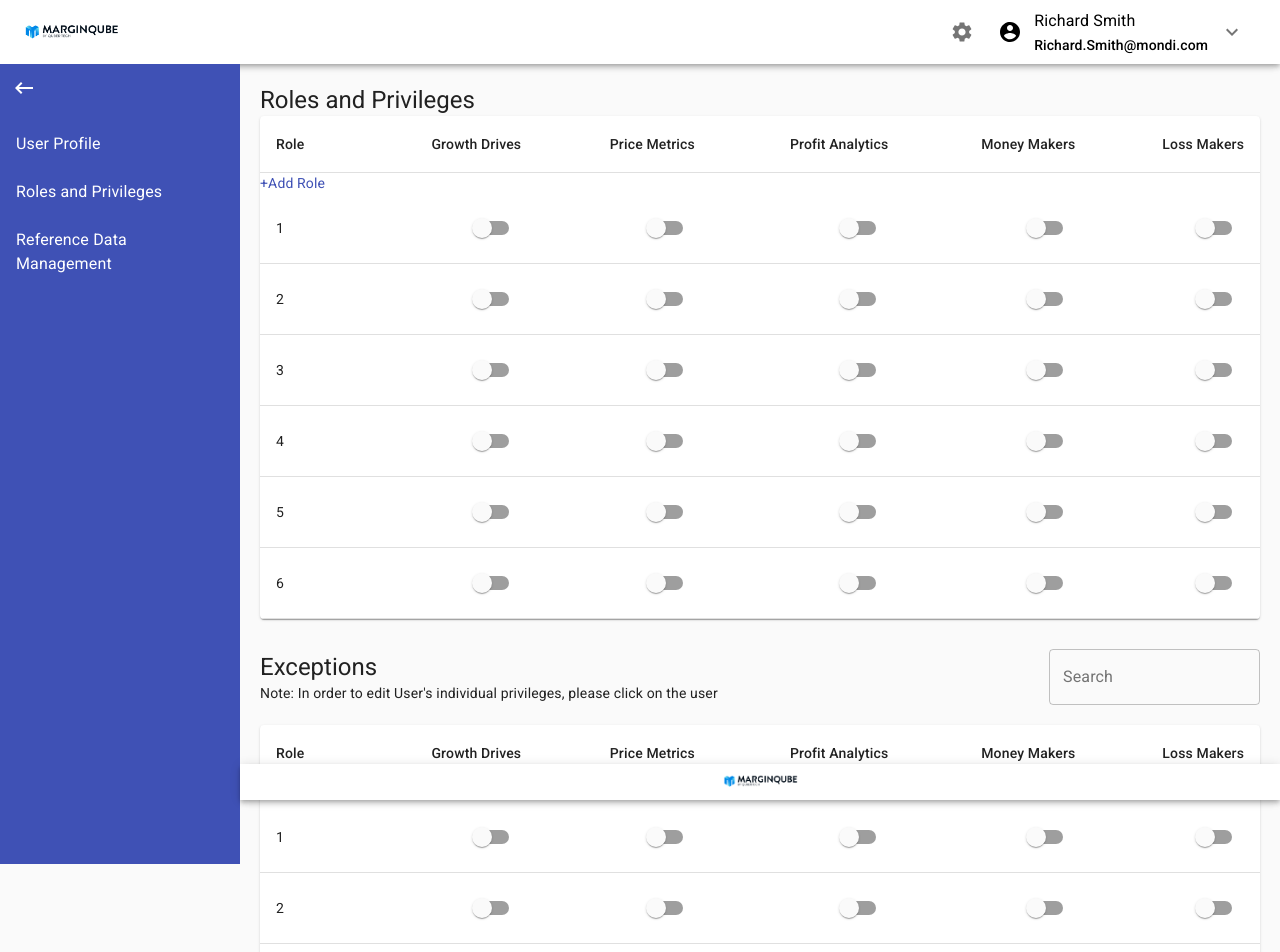
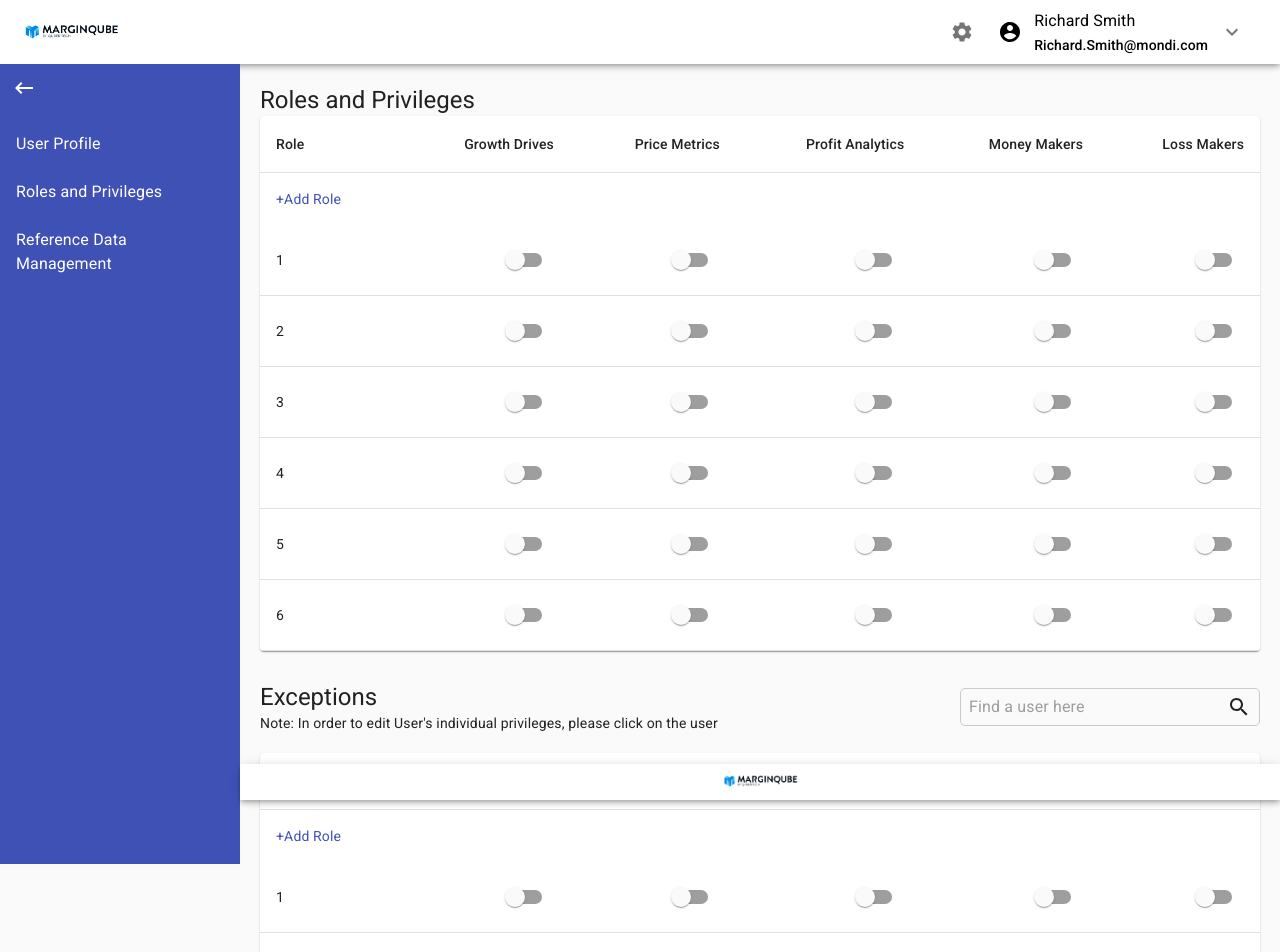
Before and after one commit to mominahmed23/quber, a React (Create React App) app: page / in a window 1280 px wide. Shown: the top 952 px of the page. Built offline with nearby package versions, Linux system fonts and the light colour scheme.

Commit message:
finishing done

```diff
--- a/src/components/Dashboard/Exceptions.jsx
+++ b/src/components/Dashboard/Exceptions.jsx
@@ -10,8 +10,9 @@ import TableRow from '@material-ui/core/TableRow';
 import Paper from '@material-ui/core/Paper';
 import Switch from '@material-ui/core/Switch';
 import { green } from '@material-ui/core/colors';
-import { Input, Link, TextField } from '@material-ui/core';
+import { InputBase, Link, TextField } from '@material-ui/core';
 import { Typography } from '@material-ui/core';
+import SearchIcon from '@material-ui/icons/Search';
 const useStyles = makeStyles({
   table: {
     minWidth: 650,
@@ -19,6 +20,13 @@ const useStyles = makeStyles({
   },
   warp:{
     marginBottom:'30px'
+  },
+  searchBar:{
+      border:'1px solid #c9c9c9',
+      borderRadius:'5px',
+      padding:'2px 8px',
+      minWidth:'300px'
+
   },
   titleWrap:{
       display:'flex',
@@ -91,10 +99,17 @@ export default function Exceptions() {
       <div className={classes.titleWrap}>
         <div>
           <Typography variant="h5">Exceptions</Typography>
-    <Typography variant="paragraph">Note: In order to edit User's individual privileges, please click on the user</Typography>
+          <Typography variant="paragraph">
+            Note: In order to edit User's individual privileges, please click on
+            the user
+          </Typography>
         </div>
         <div>
-        <TextField id="outlined-basic" label="Search" variant="outlined" />
+          <InputBase
+            endAdornment={<SearchIcon />}
+            className={classes.searchBar}
+            placeholder="Find a user here"
+          />
         </div>
       </div>
 
@@ -111,22 +126,34 @@ export default function Exceptions() {
             </TableRow>
           </TableHead>
           <TableBody>
-            <div className="test">
-            <Link href="#" onClick={e=>e.preventDefault()}>
+              <TableRow>
+            <TableCell style={{borderBottom:"none"}}>
+              <Link href="#" onClick={(e) => e.preventDefault()}>
                 +Add Role
               </Link>
-            </div>
+            </TableCell>
+            </TableRow>
             {rows.map((row) => (
               <TableRow key={row.name}>
                 <TableCell component="th" scope="row">
                   {row.name}
                 </TableCell>
                 <ThemeProvider theme={outerTheme}>
-                <TableCell align="right"><Switch className="switchColor"/></TableCell>
-                <TableCell align="right"><Switch/></TableCell>
-                <TableCell align="right"><Switch/></TableCell>
-                <TableCell align="right"><Switch/></TableCell>
-                <TableCell align="right"><Switch/></TableCell>
+                  <TableCell align="right">
+                    <Switch className="switchColor" />
+                  </TableCell>
+                  <TableCell align="right">
+                    <Switch />
+                  </TableCell>
+                  <TableCell align="right">
+                    <Switch />
+                  </TableCell>
+                  <TableCell align="right">
+                    <Switch />
+                  </TableCell>
+                  <TableCell align="right">
+                    <Switch />
+                  </TableCell>
                 </ThemeProvider>
               </TableRow>
             ))}
--- a/src/components/Dashboard/RolesAndPrivileges.jsx
+++ b/src/components/Dashboard/RolesAndPrivileges.jsx
@@ -95,11 +95,13 @@ export default function RolesAndPrivileges() {
           </TableRow>
         </TableHead>
         <TableBody>
-            <div className="test">
-            <Link href="#" onClick={e=>e.preventDefault()}>
-   +Add Role
-  </Link>
-            </div>
+        <TableRow>
+            <TableCell style={{borderBottom:"none"}}>
+              <Link href="#" onClick={(e) => e.preventDefault()}>
+                +Add Role
+              </Link>
+            </TableCell>
+            </TableRow>
           {rows.map((row) => (
             <TableRow key={row.name}>
               <TableCell component="th" scope="row">
```
Lines whose indentation alone changed are shown as unchanged.
